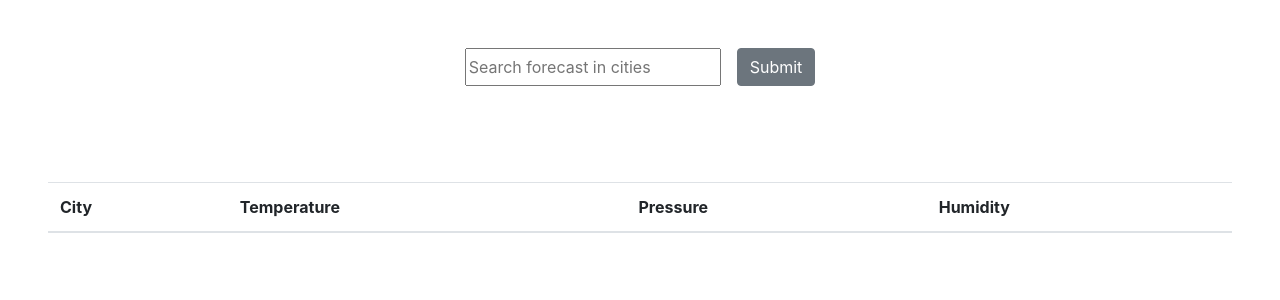
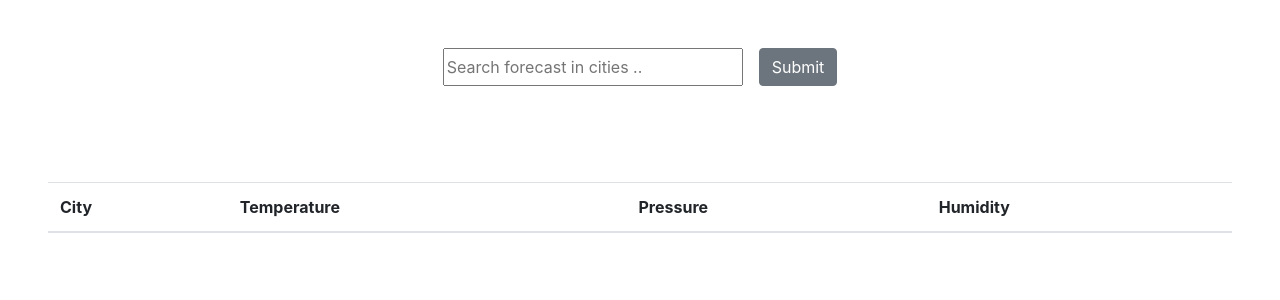
Before and after one commit to FlorenceNway/weather-redux, a React (Create React App) app: page / in a window 1280 px wide. Shown: the top 300 px of the page. Built offline with nearby package versions, Linux system fonts and the light colour scheme.

Commit message:
widen the search bar

```diff
--- a/src/pages/containers/SearchBar.jsx
+++ b/src/pages/containers/SearchBar.jsx
@@ -26,9 +26,9 @@ class SearchBar extends Component {
     render() {
         return (
             <form onSubmit={this.onFormSubmit} className="input-group mt-5 d-flex justify-content-center">
-                <input placeholder="Search forecast in cities"
+                <input placeholder="Search forecast in cities .."
                 value={this.state.term}
-                onChange={this.onInputChange}/>
+                onChange={this.onInputChange} style={{width:'300px'}}/>
                 <button type="submit" className="btn btn-secondary ml-3">Submit</button>
             </form>
         )
```
